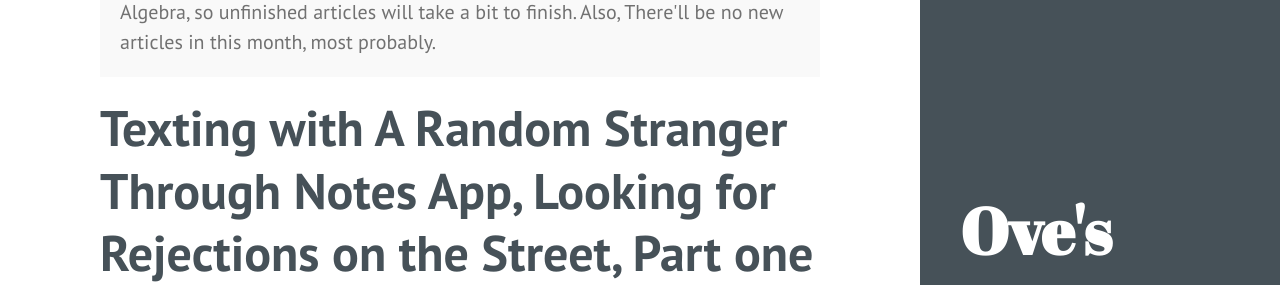
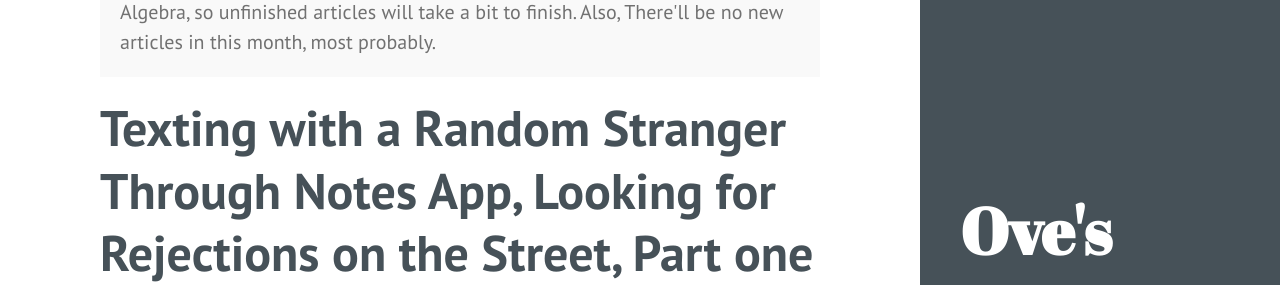
Before and after one commit to ovebepari/ovebepari.github.io, a Jekyll site: the page built from _posts/2018-02-25-texting-with-a-random-stranger-on-bus-through-notes-app.md, in a window 1280 px wide. Shown: the part 133-418 px from the top of the page. Built offline with Jekyll 4.4.1, drawn with Linux system fonts in a browser that asks for light colours; comment, search, counter and statistics services are not loaded.

Commit message:
style styled, typos fixed

```diff
--- a/_posts/2018-02-25-texting-with-a-random-stranger-on-bus-through-notes-app.md
+++ b/_posts/2018-02-25-texting-with-a-random-stranger-on-bus-through-notes-app.md
@@ -1,6 +1,6 @@
 ---
 layout: post
-title: Texting with A Random Stranger Through Notes App, Looking for Rejections on the Street, Part one
+title: Texting with a Random Stranger Through Notes App, Looking for Rejections on the Street, Part one
 comments: true
 categories: Personal
 location: Dhaka, Bangladesh
--- a/public/css/hyde.css
+++ b/public/css/hyde.css
@@ -295,7 +295,7 @@
     margin: 0;
     /*margin-left: 1em;*/
     color: white;
-    background: #465158;
+    background: #71797e;
     padding: 5px;
     border-radius: 5px;
 }
```
